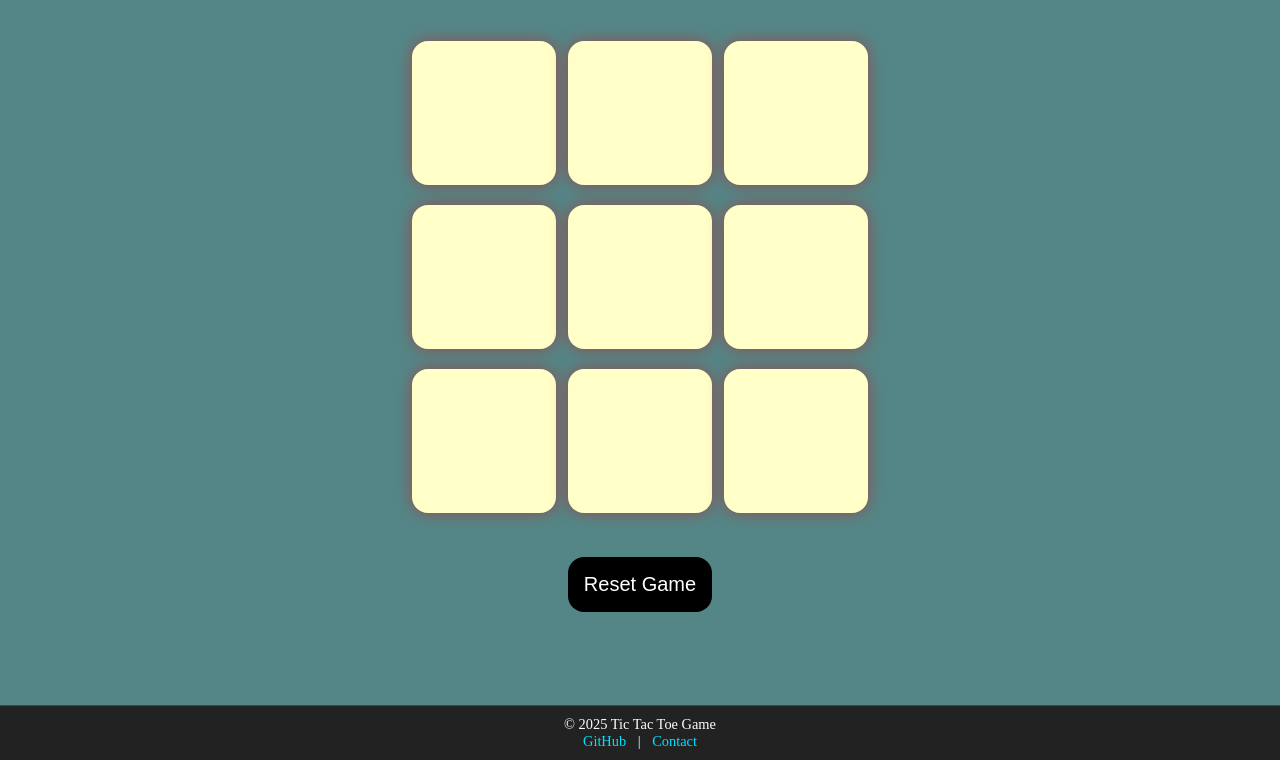
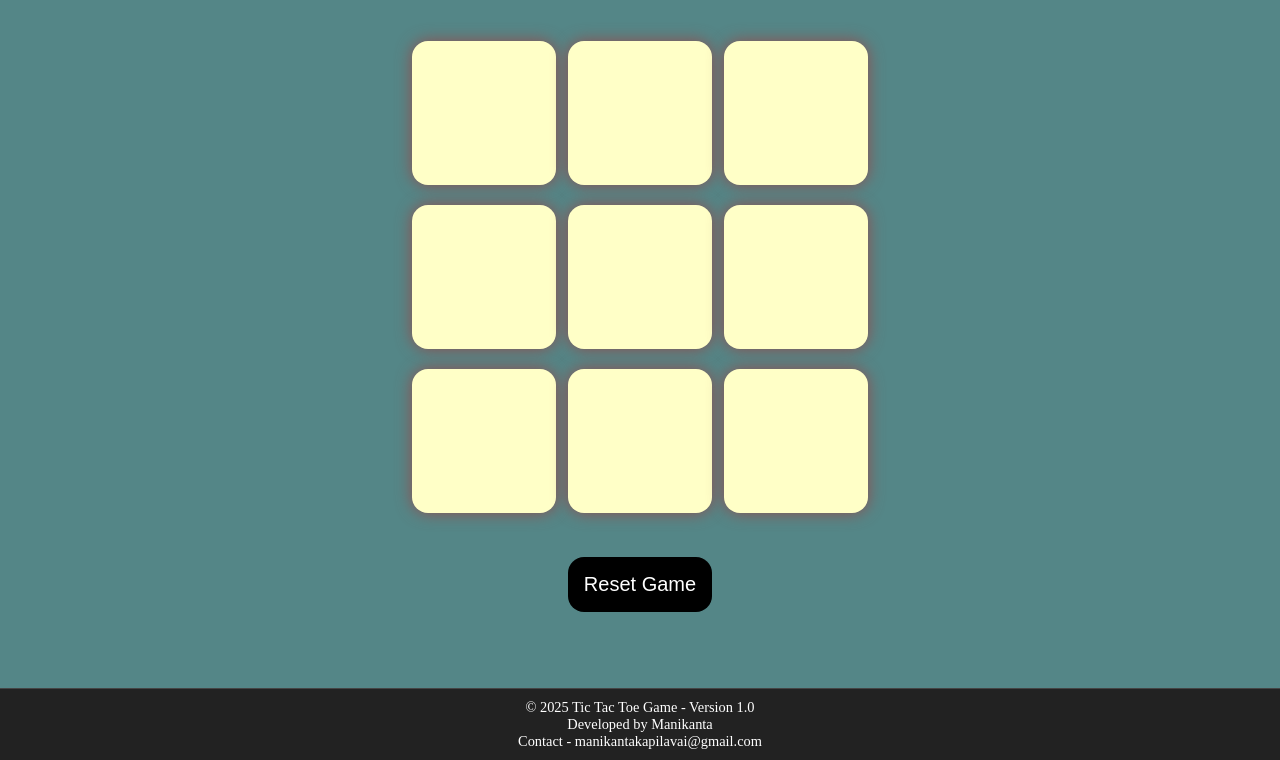
Before and after one commit to manikanta-59/Tic-Tac-Tao, a plain HTML site: page index.html in a window 1280 px wide. Shown: the part 40-800 px from the top of the page. Drawn offline with Linux system fonts and the light colour scheme.

Commit message:
HTML footer has been changed

```diff
--- a/index.html
+++ b/index.html
@@ -34,11 +34,13 @@
      <script src="app.js"></script>
 </body>
 <footer>
-    <p>&copy; 2025 Tic Tac Toe Game</p>
-  <p>
+    <p>&copy; 2025 Tic Tac Toe Game - Version 1.0</p>
+    <p>Developed by Manikanta</p>
+    <p>Contact - manikantakapilavai@gmail.com</p>
+  <!-- <p>
     <a href="https://github.com/manikanta-59/tictactoe" target="_blank">GitHub</a> |
     <a href="manikantakapilavai@email.com">Contact</a>
-  </p>
+  </p> -->
 </footer>
 
 </html>
```
